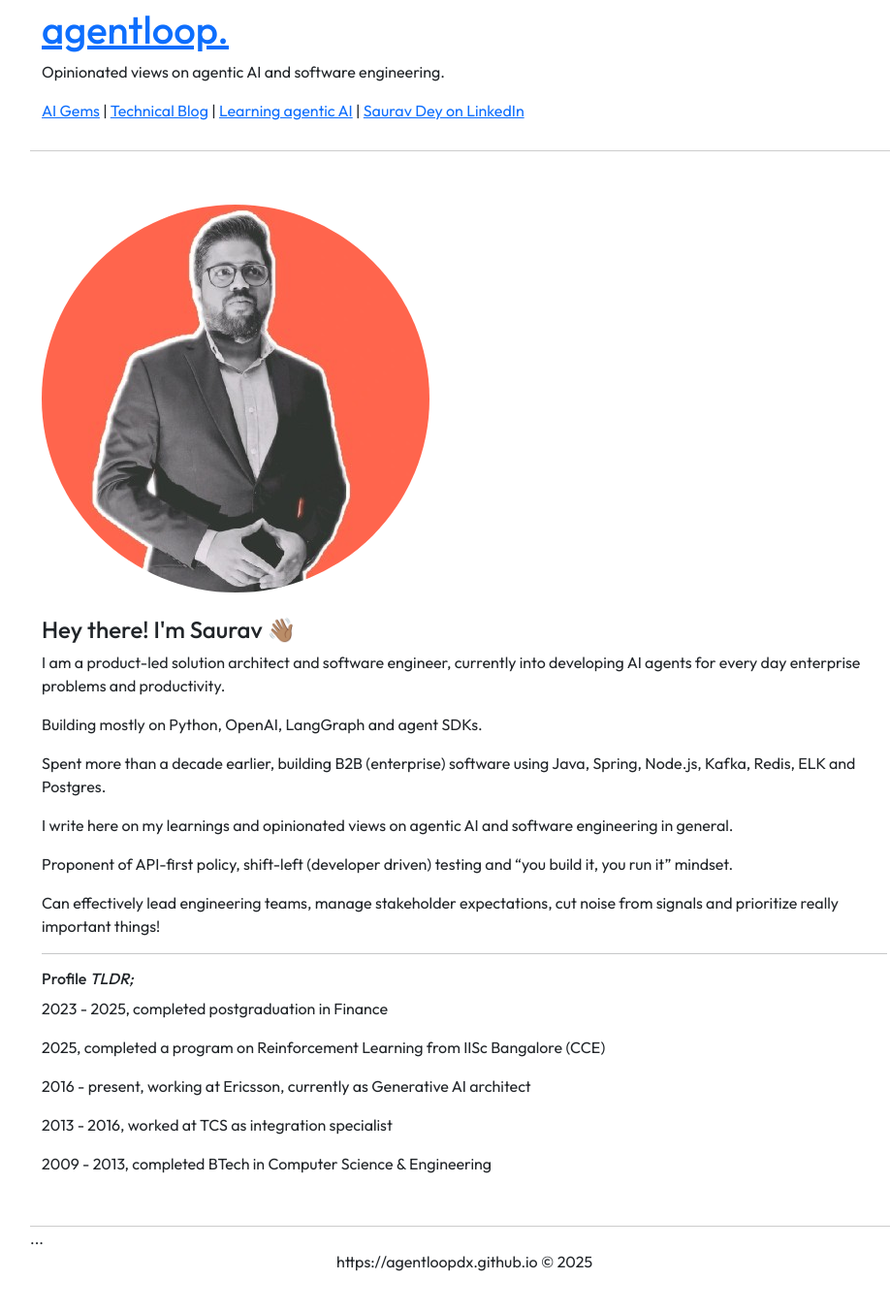
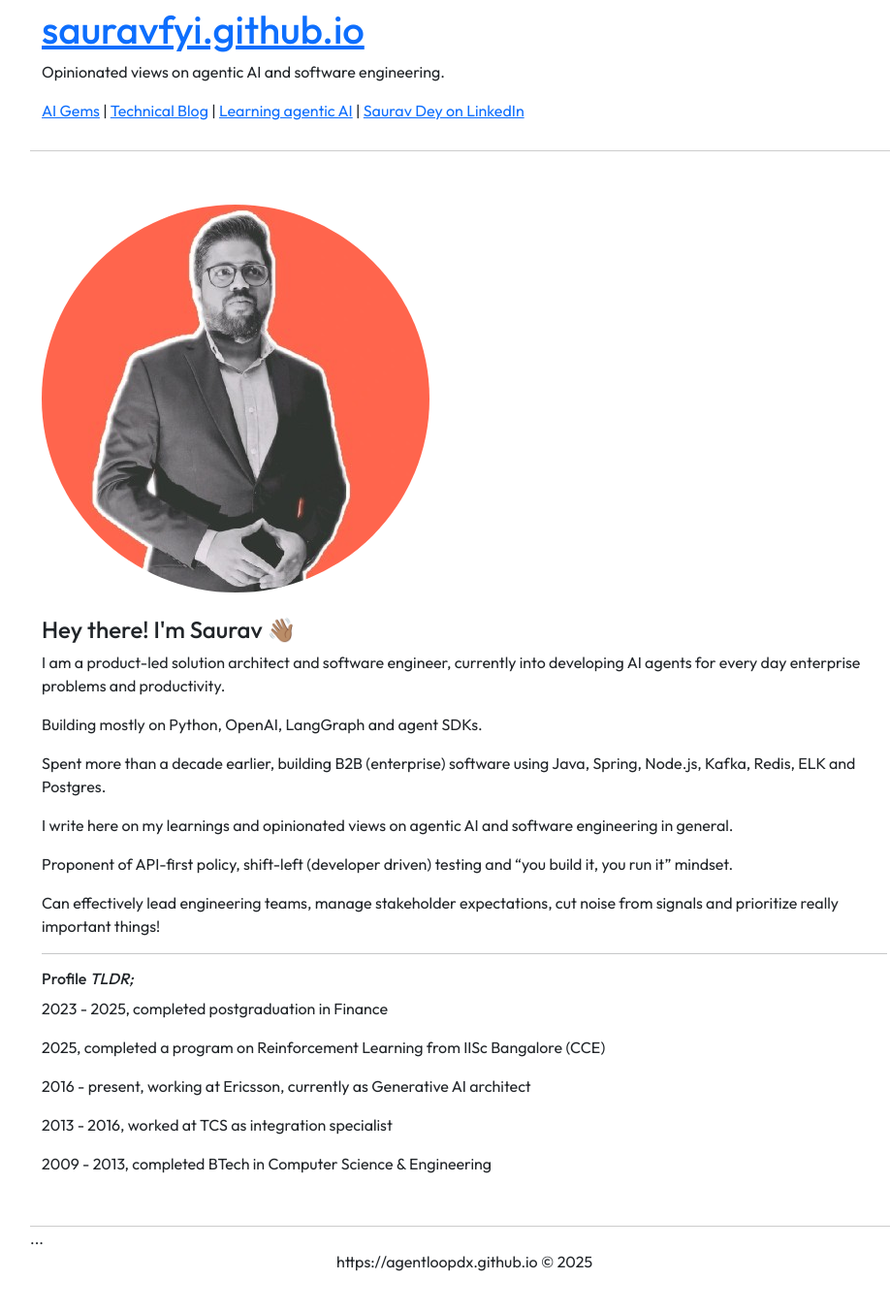
Before and after one commit to coffeeml/coffeeml.github.io, a Jekyll site: the page built from index.markdown, in a window 1280 px wide. Shown: the whole page at 97% size, without its empty margins (161-1079 px from the left). Built offline with Jekyll 4.4.1, drawn with Linux system fonts in a browser that asks for light colours; nearby versions of some CDN libraries.

Commit message:
Update _config.yml

```diff
--- a/_config.yml
+++ b/_config.yml
@@ -1,5 +1,5 @@
 # Site settings
-title: agentloop.
+title: sauravfyi.github.io
 email:
 description: Opinionated views on agentic AI and software engineering.
 baseurl: ""
```
